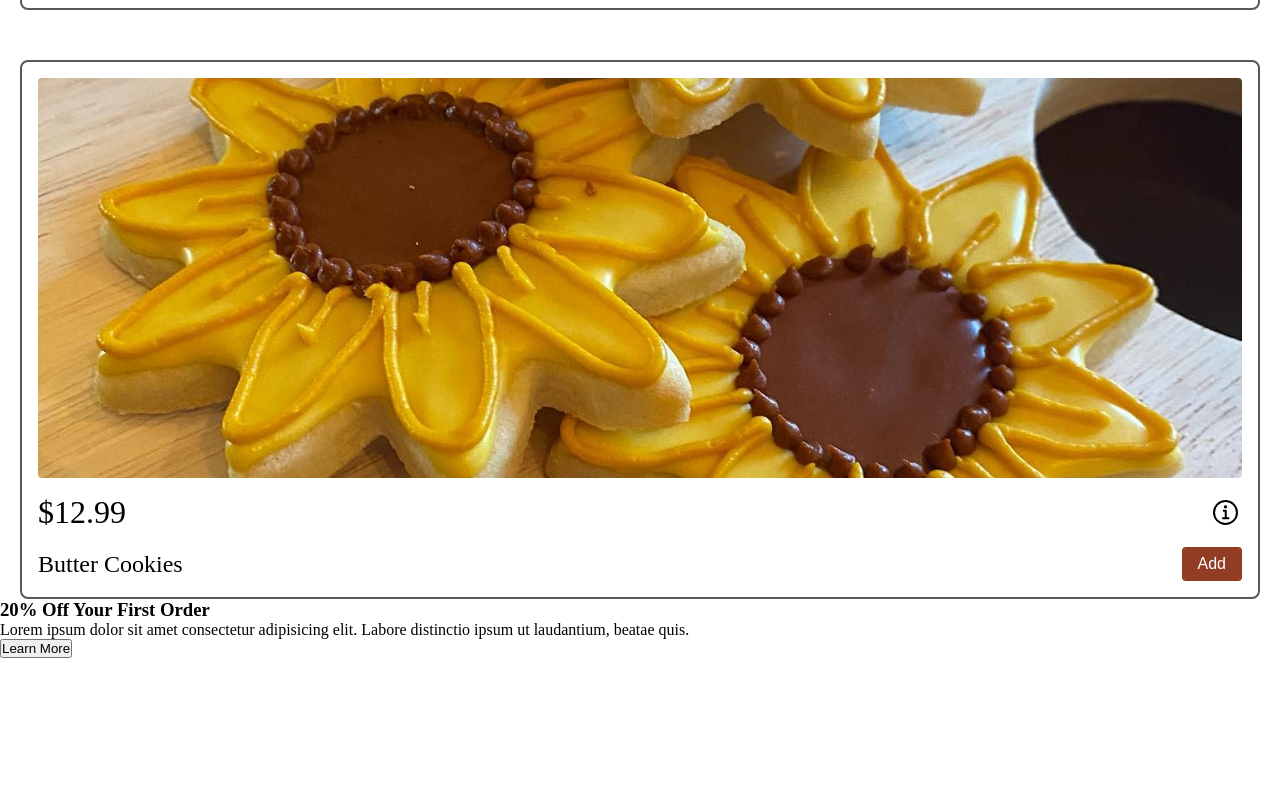
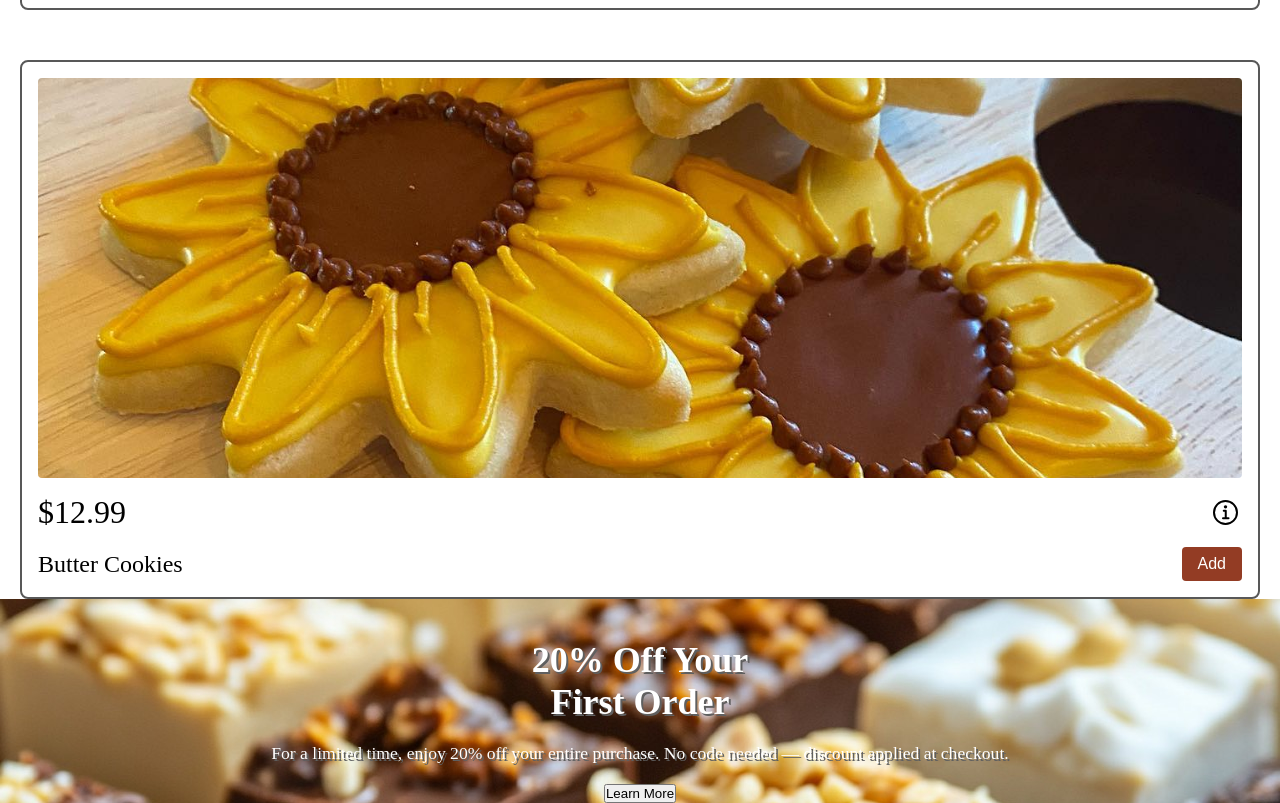
Before and after one commit to lengleman-spec/bakery-mock2, a plain HTML site: page index.html in a window 1280 px wide. Shown: the part 2713-3516 px from the top of the page. Before the commit the page ends 3371 px from the top, so only its background shows below. Drawn offline with nearby package versions, Linux system fonts and the light colour scheme.

Commit message:
Add cta background-image and styled h3 and p elements

```diff
--- a/index.html
+++ b/index.html
@@ -122,12 +122,14 @@
 
     <!-- CTA Section (Sale Ad) -->
     <section class="cta-section">
-      <div class="cta-container">
-        <div class="bg"></div>
-        <h3>20% Off Your First Order</h3>
+      <div class="cta-bg">
+        <h3>
+          20% Off Your<br />
+          First Order
+        </h3>
         <p>
-          Lorem ipsum dolor sit amet consectetur adipisicing elit. Labore
-          distinctio ipsum ut laudantium, beatae quis.
+          For a limited time, enjoy 20% off your entire purchase. No code needed
+          — discount applied at checkout.
         </p>
         <button class="cta-btn">Learn More</button>
       </div>
--- a/styles.css
+++ b/styles.css
@@ -202,3 +202,24 @@ header {
 .item button {
   font-size: 1rem;
 }
+
+/* ===== CTA SECTION ===== */
+
+.cta-bg {
+  background-image: url(imgs/dessert_assortment.jpg);
+  text-align: center;
+  padding-top: 40px;
+}
+
+.cta-bg h3 {
+  font-size: 2.25rem;
+  color: white;
+  text-shadow: 2px 2px #5f5f5f;
+}
+
+.cta-bg p {
+  font-size: 1.1rem;
+  margin: 20px 90px;
+  color: white;
+  text-shadow: 2px 2px #5f5f5f;
+}
```
Also changed, not shown: imgs/dessert_assortment.jpg (added), imgs/pastry_spread.jpg (added).
